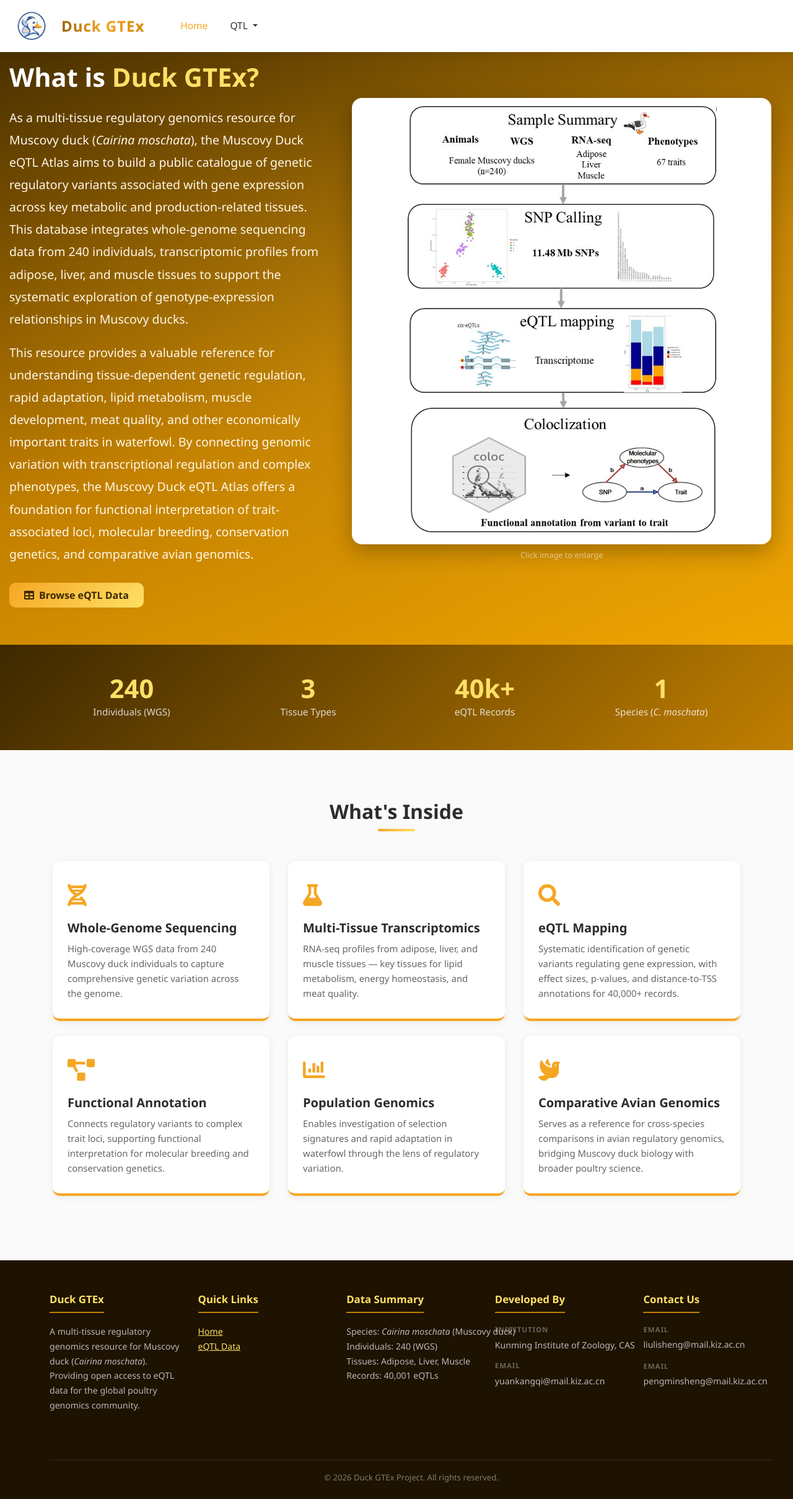
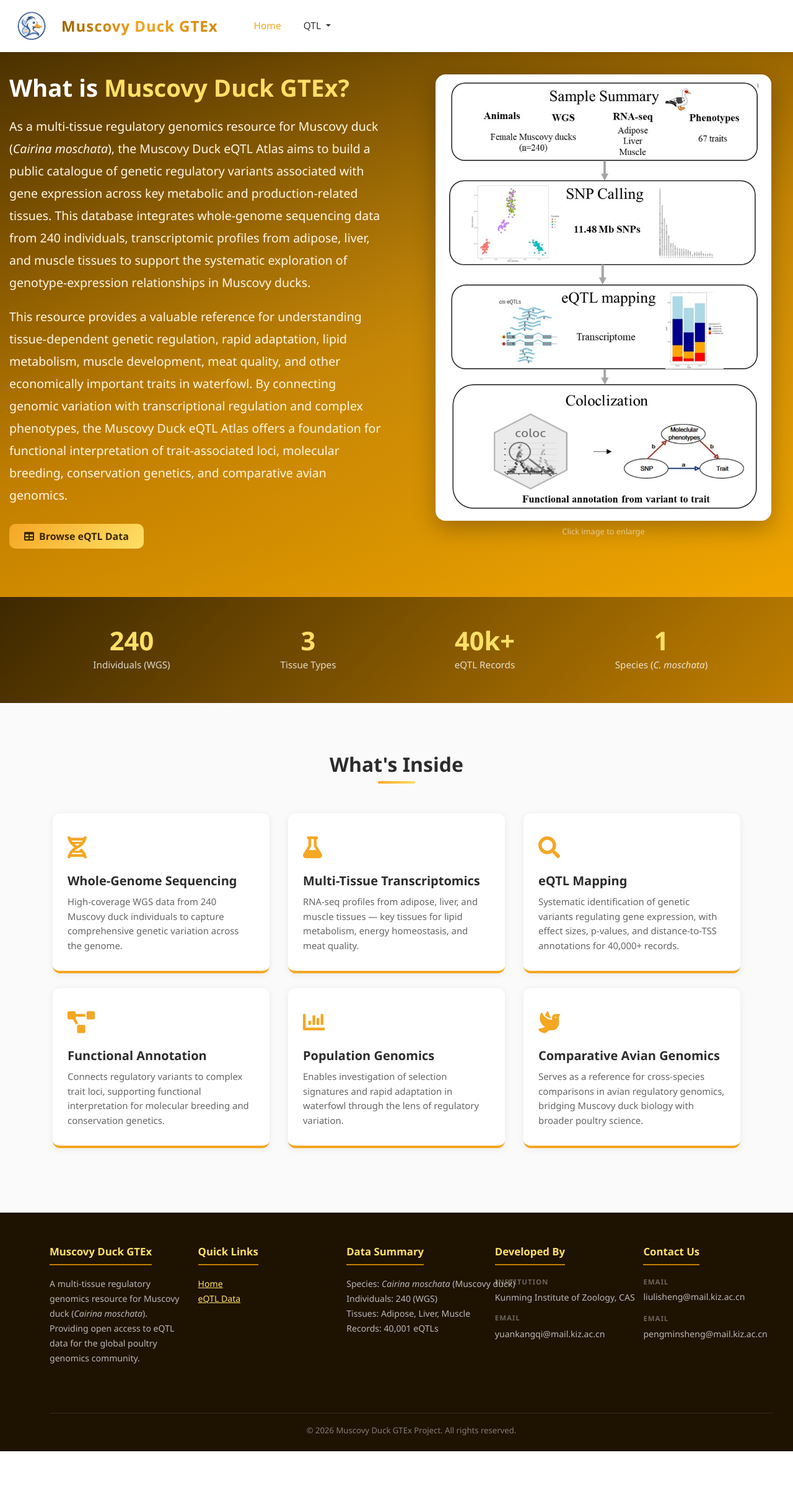
Before and after one commit to kangqiyuan-yy/Muscovy_Duck_GTEx, a plain HTML site: page index.html in a window 1280 px wide. Shown: the whole page at 62% size. After the commit the page ends 2341 px from the top, so only its background shows below. Drawn offline with Linux system fonts and the light colour scheme.

Commit message:
GTEx commit 2

```diff
--- a/assets/css/style.css
+++ b/assets/css/style.css
@@ -1,5 +1,5 @@
 /* ============================================================
-   Duck GTEx – Custom Yellow Theme
+   Muscovy Duck GTEx – Custom Yellow Theme
    Primary:  #f5a623 (amber gold)
    Dark:     #3d2800 (dark brown)
    Accent:   #ffe066 (light gold)
@@ -126,11 +126,12 @@ img { max-width: 100%; }
     pointer-events: none;
 }
 .hero-title {
-    font-size: 2.6rem;
+    font-size: 2.4rem;
     font-weight: 800;
     color: #fff;
     margin-bottom: 22px;
     line-height: 1.2;
+    white-space: nowrap;
 }
 .hero-title span { color: var(--primary-light); }
 .hero-desc {
@@ -182,6 +183,7 @@ img { max-width: 100%; }
 .hero-image-wrap {
     text-align: center;
     padding: 20px;
+    padding-left: 48px;
 }
 .hero-figure {
     border-radius: 16px;
@@ -337,9 +339,11 @@ img { max-width: 100%; }
     padding-bottom: 8px;
     border-bottom: 2px solid var(--primary-dark);
     display: inline-block;
+    white-space: nowrap;
 }
 .footer-text { font-size: 0.88rem; line-height: 1.7; }
 .footer-text li { white-space: nowrap; }
+.footer-lead { white-space: nowrap; }
 .site-footer-full .footer-inner .row > [class*="col"] { min-width: 0; }
 .footer-link { color: var(--primary-light); text-decoration: underline; }
 .footer-link:hover { color: #fff; }
@@ -544,14 +548,15 @@ div.dataTables_wrapper div.dataTables_paginate ul.pagination li.page-item.disabl
    ============================================================ */
 @media (max-width: 991px) {
     .hero-banner { padding: 90px 0 50px; min-height: auto; }
-    .hero-title  { font-size: 2rem; }
-    .hero-image-wrap { margin-top: 40px; }
+    .hero-title  { font-size: 2rem; white-space: normal; }
+    .hero-image-wrap { margin-top: 40px; padding-left: 20px; }
     .hero-figure { max-height: 460px; }
     .navbar-nav .nav-link { padding: 12px 16px !important; }
 }
 @media (max-width: 767px) {
     .hero-title { font-size: 1.6rem; }
     .hero-desc  { font-size: 1.05rem; }
+    .footer-lead { white-space: normal; }
     .stat-number { font-size: 2rem; }
     #eqtl-table-wrapper { padding: 16px 8px; overflow-x: auto; }
 }
--- a/index.html
+++ b/index.html
@@ -3,7 +3,7 @@
 <head>
     <meta charset="UTF-8" />
     <meta name="viewport" content="width=device-width, initial-scale=1.0" />
-    <title>Duck GTEx – Muscovy Duck eQTL Atlas</title>
+    <title>Muscovy Duck GTEx – Muscovy Duck eQTL Atlas</title>
     <link rel="icon" href="assets/img/logo.png" type="image/png">
     <link rel="stylesheet" href="assets/css/bootstrap.min.css">
     <link rel="stylesheet" href="assets/css/font-awesome.min.css">
@@ -21,8 +21,8 @@
 <nav class="navbar navbar-expand-lg navbar-light fixed-top" id="mainNav">
     <div class="container" style="max-width:1400px;">
         <a class="navbar-brand" href="index.html">
-            <img src="assets/img/logo.png" alt="Duck GTEx logo" class="brand-logo">
-            <span class="brand-text">Duck GTEx</span>
+            <img src="assets/img/logo.png" alt="Muscovy Duck GTEx logo" class="brand-logo">
+            <span class="brand-text">Muscovy Duck GTEx</span>
         </a>
         <button class="navbar-toggler" type="button" data-toggle="collapse" data-target="#navMenu"
                 aria-controls="navMenu" aria-expanded="false" aria-label="Toggle navigation">
@@ -55,9 +55,9 @@
         <div class="row align-items-center">
 
             <!-- Left – Description -->
-            <div class="col-lg-5 col-xl-5">
+            <div class="col-lg-6 col-xl-6">
                 <div class="fade-up delay-1">
-                    <h1 class="hero-title">What is <span>Duck GTEx?</span></h1>
+                    <h1 class="hero-title">What is <span>Muscovy Duck GTEx?</span></h1>
                     <p class="hero-desc">
                         As a multi-tissue regulatory genomics resource for Muscovy duck
                         (<em>Cairina moschata</em>), the Muscovy Duck eQTL Atlas aims to build a
@@ -88,10 +88,10 @@
             </div>
 
             <!-- Right – Flowchart -->
-            <div class="col-lg-7 col-xl-7">
+            <div class="col-lg-6 col-xl-6">
                 <div class="hero-image-wrap fade-up delay-3">
                     <img src="assets/img/Flowchart.jpg"
-                         alt="Duck GTEx Workflow"
+                         alt="Muscovy Duck GTEx Workflow"
                          class="hero-figure img-fluid"
                          data-toggle="modal" data-target="#imgModal"
                          title="Click to enlarge" />
@@ -196,7 +196,7 @@
     <div class="modal-dialog modal-xl-custom" role="document">
         <div class="modal-content" style="border:none;border-radius:12px;overflow:hidden;">
             <div class="modal-header py-2">
-                <h6 class="modal-title mb-0" style="font-size:0.95rem;">Duck GTEx – Workflow Overview</h6>
+                <h6 class="modal-title mb-0" style="font-size:0.95rem;">Muscovy Duck GTEx – Workflow Overview</h6>
                 <button type="button" class="close" data-dismiss="modal" aria-label="Close">
                     <span aria-hidden="true">&times;</span>
                 </button>
@@ -213,7 +213,7 @@
     <div class="container-fluid footer-inner">
         <div class="row">
             <div class="col-lg col-md-6 mb-4">
-                <div class="footer-title">Duck GTEx</div>
+                <div class="footer-title">Muscovy Duck GTEx</div>
                 <p class="footer-text">
                     A multi-tissue regulatory genomics resource for Muscovy duck
                     (<em>Cairina moschata</em>). Providing open access to eQTL data
@@ -264,7 +264,7 @@
             </div>
         </div>
         <div class="footer-bottom">
-            &copy; 2026 Duck GTEx Project. All rights reserved.
+            &copy; 2026 Muscovy Duck GTEx Project. All rights reserved.
         </div>
     </div>
 </footer>
```
Also changed, not shown: eqtl.html (+11 -11 lines), 1 other file.
